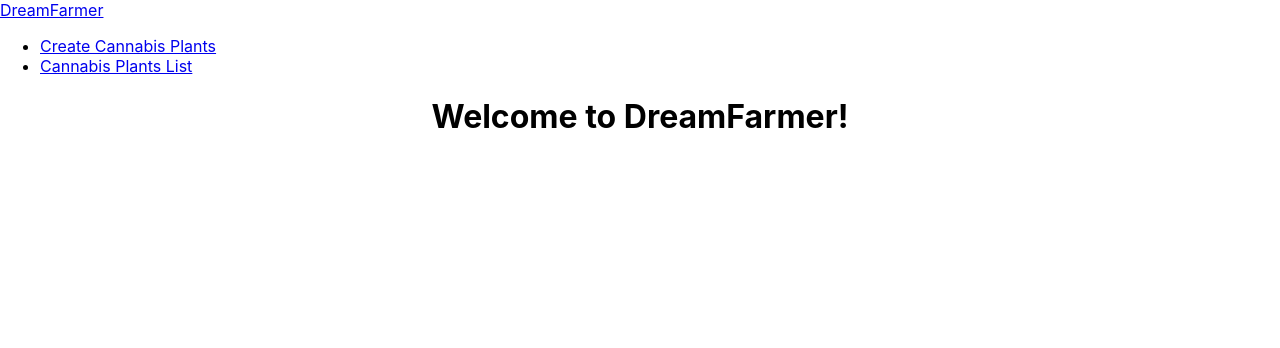
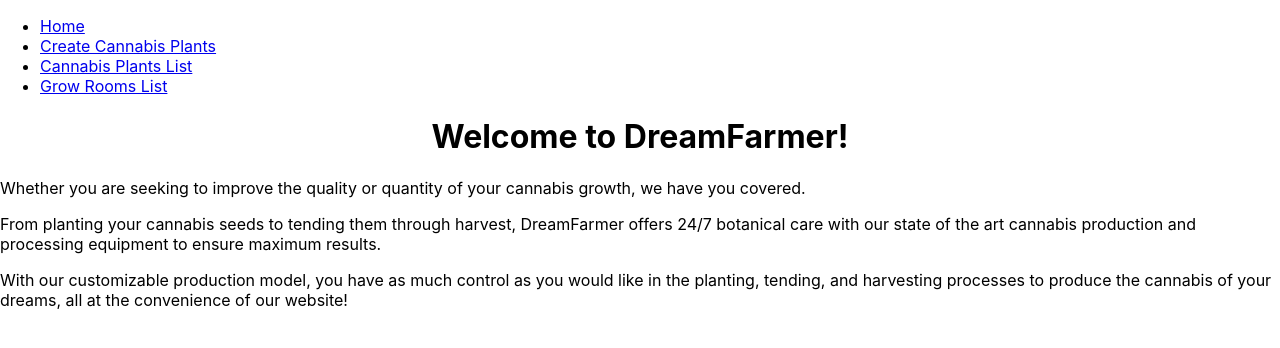
Before and after one commit to mattream15/dreamfarmer_react-redux, a React (Create React App) app: page / in a window 1280 px wide. Shown: the top 348 px of the page. Built offline with nearby package versions, Linux system fonts and the light colour scheme; no server answers.

Commit message:
plant links working

```diff
--- a/src/components/NavBar.js
+++ b/src/components/NavBar.js
@@ -6,10 +6,11 @@ export class NavBar extends Component {
     return (
       <nav className="indigo darken-3">
         <div className="container">
-          <NavLink to="/" className="brand-logo">DreamFarmer</NavLink>
           <ul className="right">
+          <li><NavLink to="/" className="brand-logo">Home</NavLink></li>
             <li><NavLink to="/plants/new">Create Cannabis Plants</NavLink></li>
             <li><NavLink to="/plants">Cannabis Plants List</NavLink></li>
+            <li><NavLink to="/rooms">Grow Rooms List</NavLink></li>
           </ul>
         </div>
       </nav>
--- a/src/components/PlantItem.js
+++ b/src/components/PlantItem.js
@@ -1,16 +1,18 @@
 import React from 'react'
 import { connect } from 'react-redux'
 import { removePlant } from '../actions/index'
+import { Link } from 'react-router-dom';
 
-const plantItem = ({ plant, removePlant }) => {
+
+const PlantItem = ({ plant, removePlant }) => {
     return (
     <li className="body">
-      Cannabis Plant: {plant.species}<br />
-      Variety Name: { plant.name } <br />
+      <Link to= {`/plants/${plant.id}`} >Strain: {plant.name} </Link><br />
+      Category: {plant.species}<br />
       Number of Seeds: { plant.seeds } <br />
     <button onClick={ () => removePlant(plant.id)}>Recycle Cannabis Plant?</button>
     </li>
     );
 }
 
-export default connect (null, { removePlant })(plantItem)
+export default connect (null, { removePlant })(PlantItem)
--- a/src/components/RoomItem.js
+++ b/src/components/RoomItem.js
@@ -1,11 +1,12 @@
 import React from 'react'
 import { connect } from 'react-redux'
 import { removeRoom } from '../actions/index'
+import { NavLink } from 'react-router-dom';
 
 const RoomItem = ({ room, removeRoom }) => {
     return (
     <li className="collection-item">
-        Name: {room.name} Room<br />
+        <NavLink to='/rooms/${room.id}'>Location: {room.name} </NavLink><br />
     <button onClick={ () => removeRoom(room.id)}>Repurpose Room?</button>
     </li>
     );
--- a/src/containers/Home.js
+++ b/src/containers/Home.js
@@ -5,6 +5,9 @@ export class Home extends Component {
     return (
       <div>
         <h1 className="body"><center>Welcome to DreamFarmer!</center></h1>
+        <p>Whether you are seeking to improve the quality or quantity of your cannabis growth, we have you covered.</p>
+        <p>From planting your cannabis seeds to tending them through harvest, DreamFarmer offers 24/7 botanical care with our state of the art cannabis production and processing equipment to ensure maximum results.</p>
+        <p>With our customizable production model, you have as much control as you would like in the planting, tending, and harvesting processes to produce the cannabis of your dreams, all at the convenience of our website!</p>
       </div>
     )
   }
--- a/src/containers/PlantList.js
+++ b/src/containers/PlantList.js
@@ -11,6 +11,7 @@ class PlantList extends Component {
     const plants = this.props.plants.map(( plant, i ) => <PlantItem key={i} plant={ plant } />)
     return (
       <div>
+        <h1 className="body"><center>DreamFarmer</center></h1><br/>
         <h3>Cannabis Plant List</h3>
         <ul className="body">
           { plants }
--- a/src/containers/PlantShow.js
+++ b/src/containers/PlantShow.js
@@ -10,6 +10,7 @@ export class PlantShow extends Component {
     const plant  = this.props.plant
     return (
       <div>
+        <h1 className="body"><center>DreamFarmer</center></h1><br/>
         <h3>Cannabis Plant</h3>
         <ul className="body">
         <PlantItem plant={ plant } />
--- a/src/containers/RoomList.js
+++ b/src/containers/RoomList.js
@@ -10,6 +10,7 @@ export class RoomList extends Component {
     const rooms = this.props.rooms.map(( room, i ) => <RoomItem key={i} room={ room } />)
     return (
       <div>
+        <h1 className="body"><center>DreamFarmer</center></h1><br/>
         <h3>Grow Room List</h3>
         <ul className="body">
           { rooms }
--- a/src/containers/RoomShow.js
+++ b/src/containers/RoomShow.js
@@ -9,6 +9,7 @@ export class RoomShow extends Component {
     const room = this.props.room
     return (
       <div>
+        <h1 className="body"><center>DreamFarmer</center></h1><br/>
         <h3>Grow Room</h3>
         <ul className="body">
         <RoomItem room={ room } />
```
